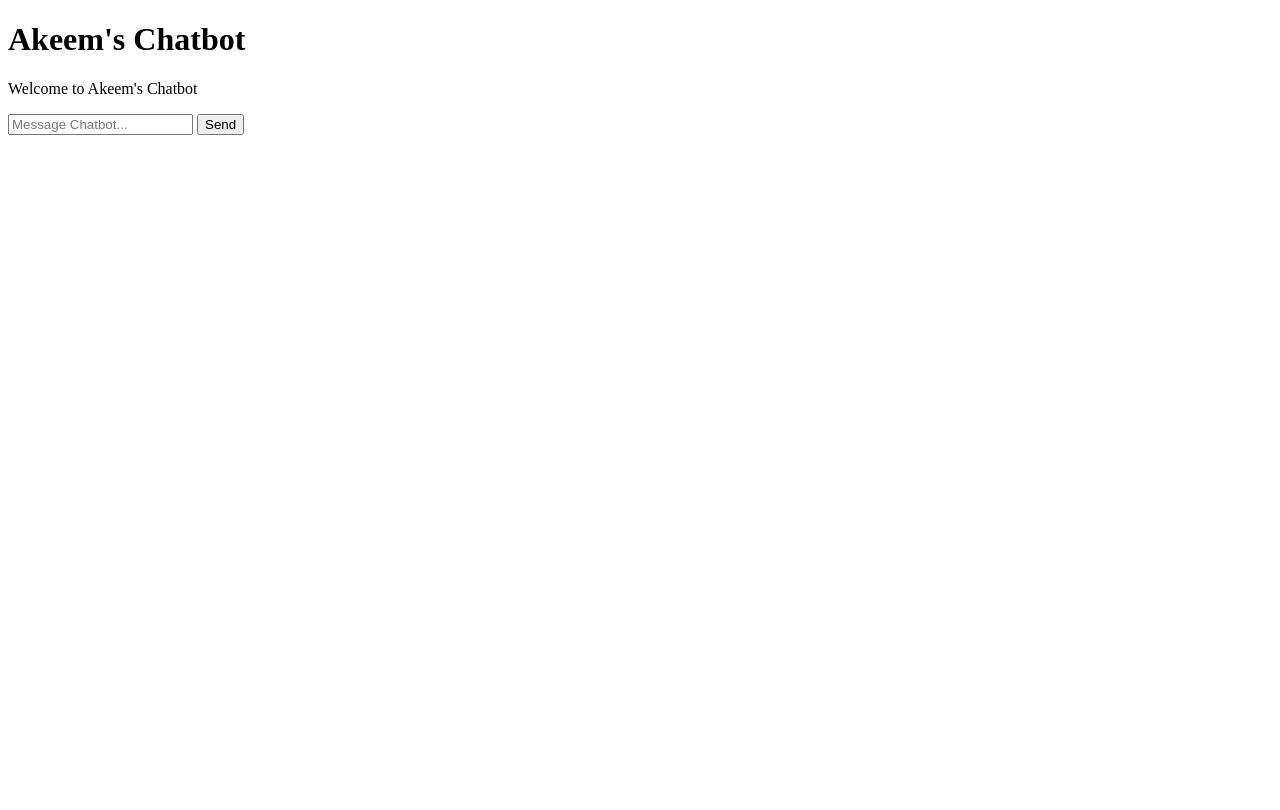
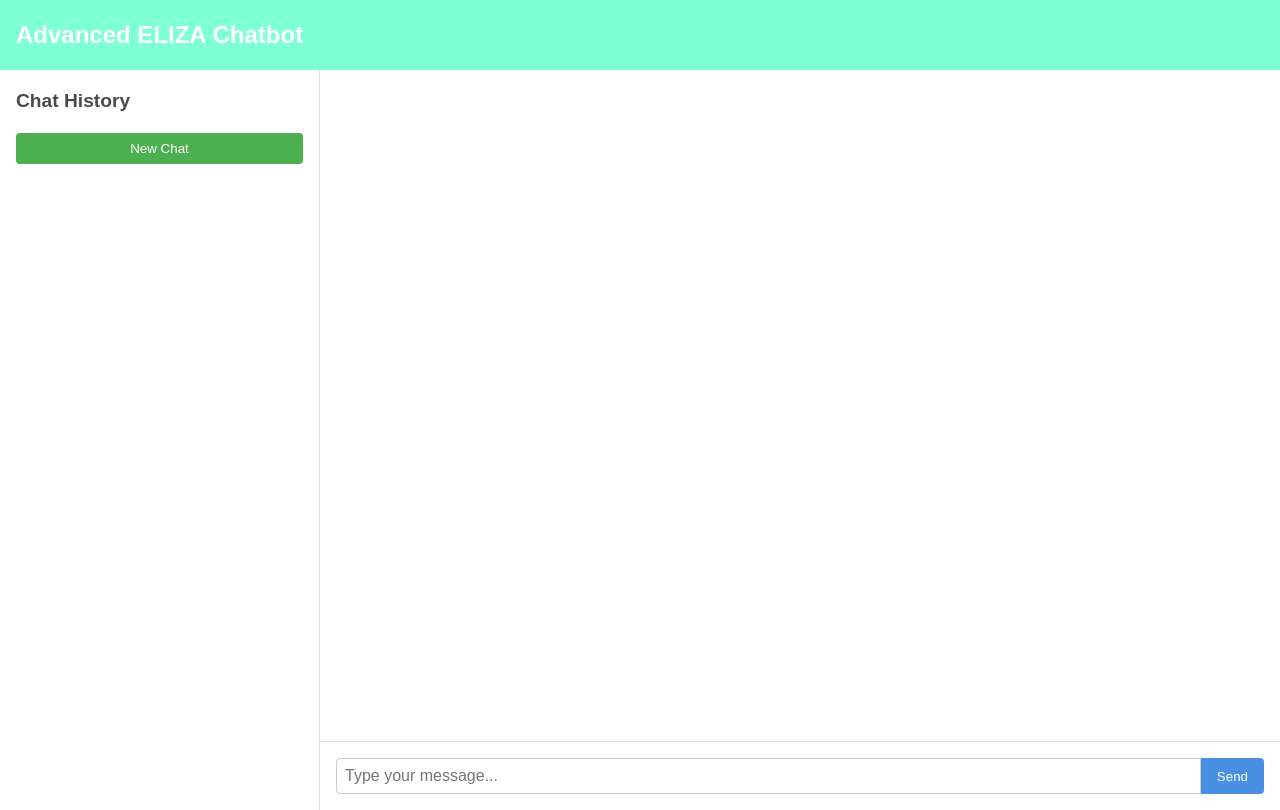
Before and after one commit to keemo01/emerging-project, a plain HTML site: page index.html in a window 1280 px wide. Drawn offline with Linux system fonts and the light colour scheme.

Commit message:
interface has been made

```diff
--- a/index.html
+++ b/index.html
@@ -1,21 +1,33 @@
 <!DOCTYPE html>
 <html lang="en">
-    <head>
-        <meta charset="Utf-8">
-        <title>Akeem's Chatbot</title>
-        <link rel="stylesheet" href="style.css">
-    </head>
-    <body>
-        <div class="container">
-            <h1>Akeem's Chatbot</h1>
-            <p>Welcome to Akeem's Chatbot</p>
-            <div id="chat-history"></div>
+<head>
+    <meta charset="UTF-8">
+    <meta name="viewport" content="width=device-width, initial-scale=1.0">
+    <title>Advanced ELIZA Chatbot</title>
+    <link rel="stylesheet" href="style.css">
+    <script src="eliza.js" defer></script>
+</head>
+<body>
+    <header>
+        <h1>Advanced ELIZA Chatbot</h1>
+    </header>
+    <main>
+        <aside>
+            <h2>Chat History</h2>
+            <button id="new-chat-btn">New Chat</button>
+            <ul id="chat-history-list">
+                <!-- Chat history items will be dynamically added here -->
+            </ul>
+        </aside>
+        <section>
+            <div id="chat-history">
+                <!-- Chat messages will be dynamically added here -->
+            </div>
             <div class="input-area">
-                <input type="text" id="user-input" placeholder="Message Chatbot...">
-                <button onclick="sendMessage()">Send</button>
+                <input type="text" id="user-input" placeholder="Type your message...">
+                <button id="send-btn">Send</button>
             </div>
-
-        </div>
-        <script src="eliza.js"></script>
-    </body>
+        </section>
+    </main>
+</body>
 </html>
--- a/style.css
+++ b/style.css
@@ -0,0 +1,163 @@
+* {
+    margin: 0;
+    padding: 0;
+    box-sizing: border-box;
+}
+
+body {
+    font-family: Arial, Helvetica, sans-serif;
+    line-height: 1.6;
+    color: #344;
+    background-color: bisque;
+}
+
+/* Header Style */
+header {
+    background-color: aquamarine;
+    color: white;
+    padding: 1rem;
+    box-shadow: 0 2px 4px rgba(red, green, blue, alpha);
+}
+
+header h1 {
+    font-size: 1.5rem;
+    font-weight: bold;
+}
+
+/* Container*/
+main {
+    display: flex;
+    height: calc(100vh - 60px);
+}
+
+/*Sidebar*/
+aside {
+    width: 25%;
+    background-color: #ffffff;
+    border-right: 1px solid #e0e0e0;
+    padding: 1rem;
+    overflow-y: auto;
+}
+
+aside h2 {
+    font-size: 1.2rem;
+    font-weight: 600;
+    margin-bottom: 1rem;
+    color: #4a4a4a;
+}
+
+#new-chat-btn {
+    width: 100%;
+    padding: 0.5rem;
+    background-color: #4caf50;
+    color: white;
+    border: none;
+    border-radius: 4px;
+    cursor: pointer;
+    transition: background-color 0.3s;
+}
+
+#new-chat-btn:hover {
+    background-color: #45a049;
+}
+
+#chat-history-list {
+    list-style-type: none;
+}
+
+#chat-history-list li {
+    padding: 0.5rem;
+    background-color: #f1f3f4;
+    border-radius: 4px;
+    margin-bottom: 0.5rem;
+    cursor: pointer;
+    transition: background-color 0.3s;
+}
+
+#chat-history-list li:hover {
+    background-color: #e0e0e0;
+}
+
+/* Chat area styles */
+section {
+    width: 75%;
+    display: flex;
+    flex-direction: column;
+}
+
+#chat-history {
+    flex-grow: 1;
+    padding: 1rem;
+    overflow-y: auto;
+    background-color: #ffffff;
+}
+
+.message {
+    max-width: 70%;
+    padding: 0.5rem 1rem;
+    border-radius: 18px;
+    margin-bottom: 1rem;
+    line-height: 1.4;
+}
+
+.message.user {
+    background-color: #e1f5fe;
+    align-self: flex-end;
+    margin-left: auto;
+}
+
+.message.eliza {
+    background-color: #f0f0f0;
+    align-self: flex-start;
+}
+
+/* Input area styles */
+.input-area {
+    display: flex;
+    padding: 1rem;
+    background-color: #ffffff;
+    border-top: 1px solid #e0e0e0;
+}
+
+#user-input {
+    flex-grow: 1;
+    padding: 0.5rem;
+    border: 1px solid #ccc;
+    border-radius: 4px 0 0 4px;
+    font-size: 1rem;
+}
+
+#send-btn {
+    padding: 0.5rem 1rem;
+    background-color: #4a90e2;
+    color: white;
+    border: none;
+    border-radius: 0 4px 4px 0;
+    cursor: pointer;
+    transition: background-color 0.3s;
+}
+
+#send-btn:hover {
+    background-color: #3a7bc8;
+}
+
+/* Responsive design */
+@media (max-width: 768px) {
+    main {
+        flex-direction: column;
+    }
+
+    aside, section {
+        width: 100%;
+    }
+
+    aside {
+        height: 30%;
+        border-right: none;
+        border-bottom: 1px solid #e0e0e0;
+    }
+
+    section {
+        height: 70%;
+    }
+}
```
